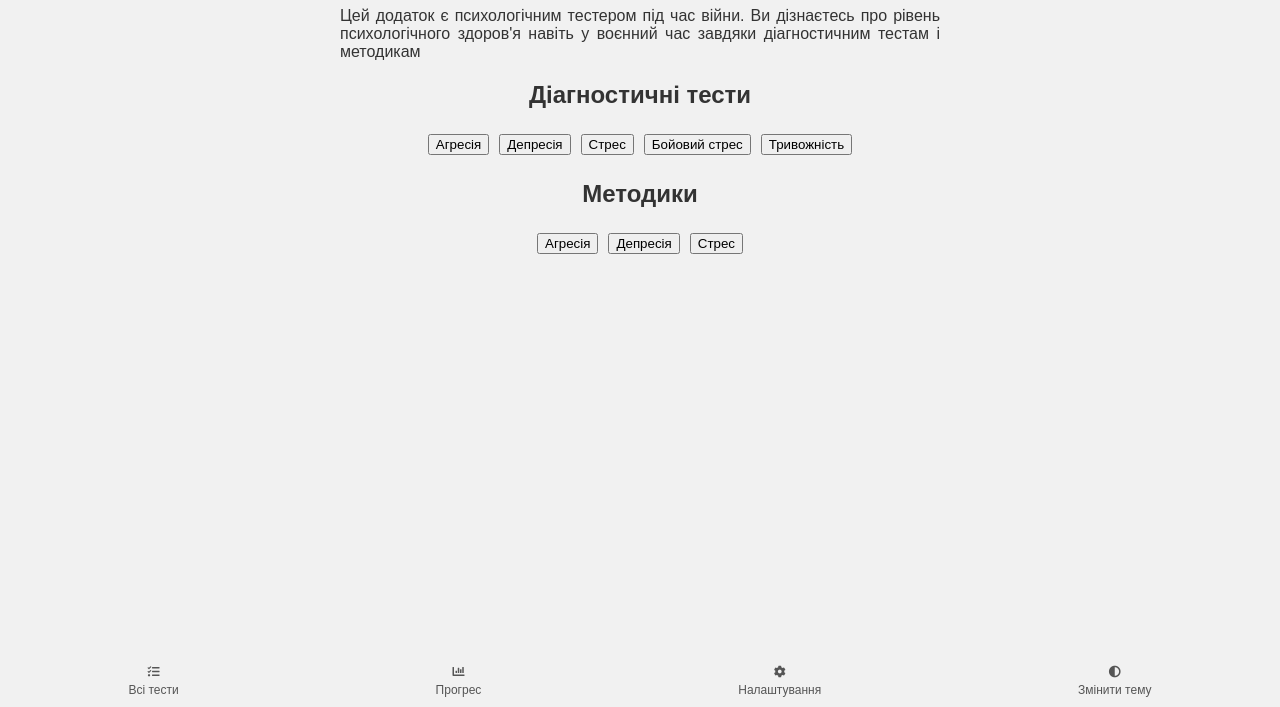
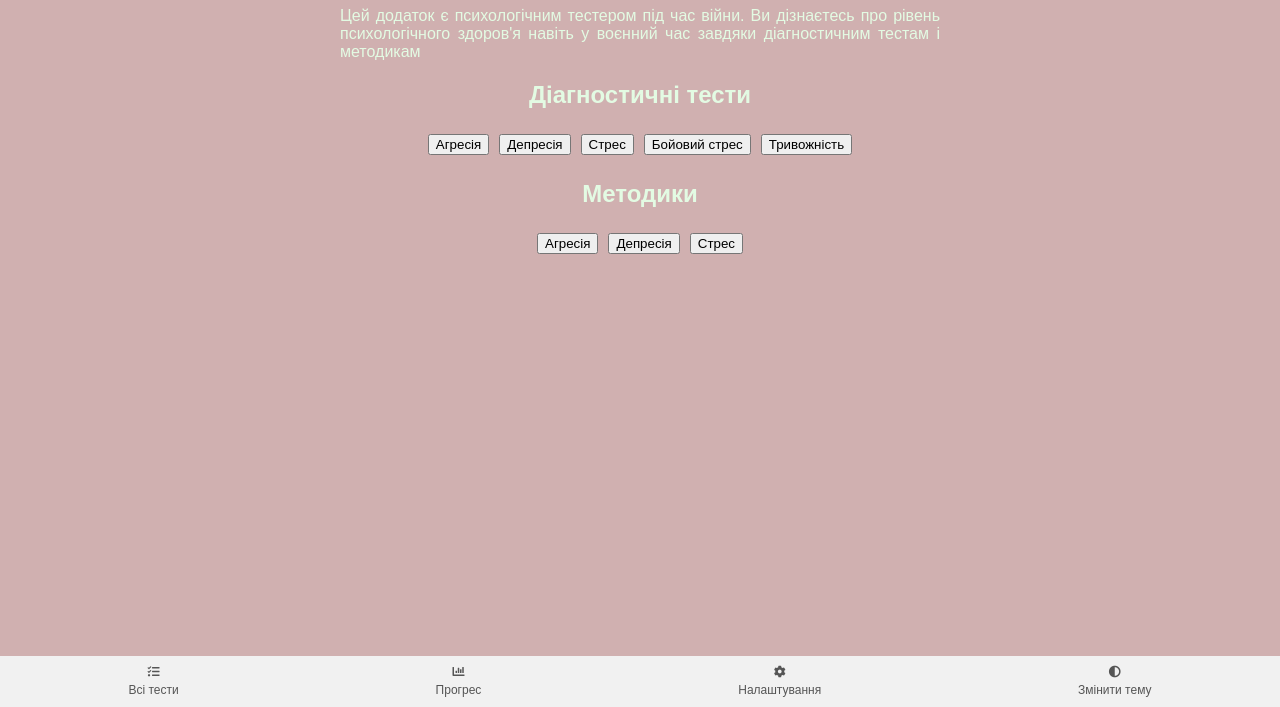
Before and after one commit to Slatvinska/slatvinska.github.io, a plain HTML site: page index.html in a window 1280 px wide. Shown: the part 93-800 px from the top of the page. Drawn offline with Linux system fonts and the light colour scheme.

Commit message:
Update index.html

```diff
--- a/index.html
+++ b/index.html
@@ -10,8 +10,8 @@
       font-family: Arial, sans-serif;
       margin: 0;
       padding: 0;
-      background-color: #f1f1f1;
-      color: #333;
+      background-color: #d0b0b0;
+      color: #e3fbe3;
     }
 
     .container {
@@ -139,11 +139,11 @@
       <i class="fas fa-adjust"></i>
       <span>Змінити тему</span>
     </div>
-   <!-- MIT License -->
-<!--
-  Доданий код має MIT ліцензію.
-  Автор: Slatvinska Valeria
--->
+    <!-- Коментар про MIT ліцензію та автора -->
+    <!--
+      MIT License
+      Автор: Slatvinska Valeria
+    -->
   </div>
 </body>
 </html>
```
